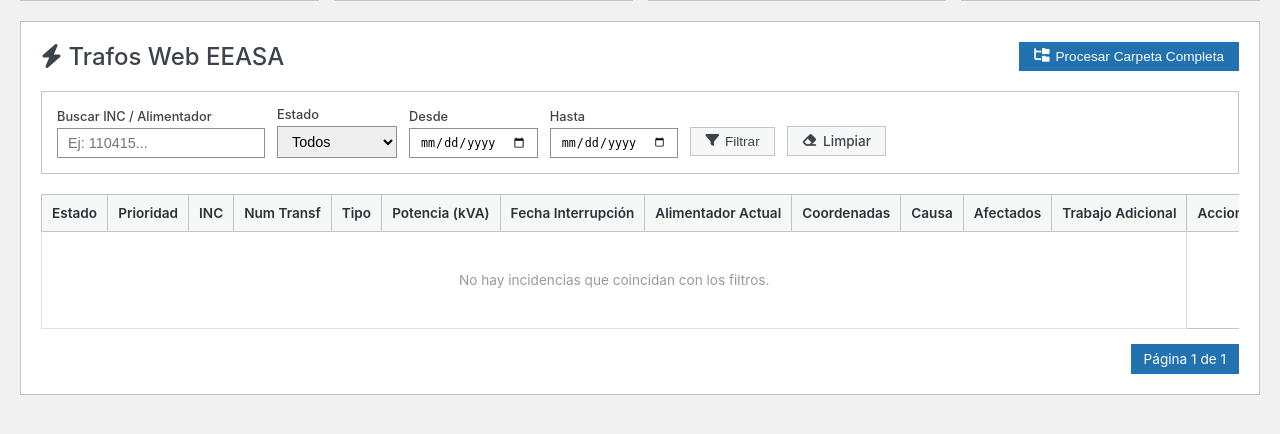
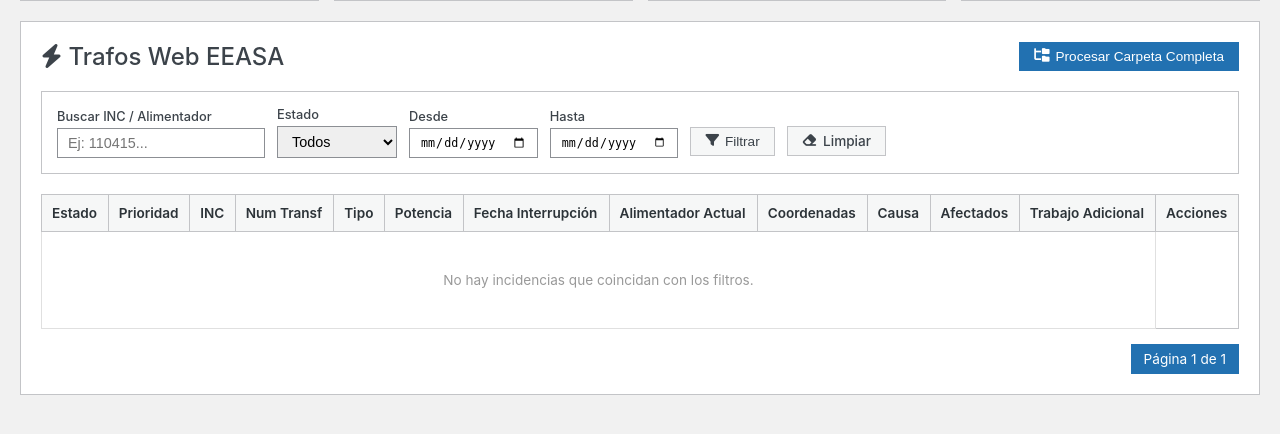
Before and after one commit to d4vhost/trafos_web, a FastAPI app: page /navegador in a window 1280 px wide. Shown: the part 144-578 px from the top of the page. Run offline with FastAPI, Linux system fonts and the light colour scheme; data that the repository does not hold is empty; parts of the project's set-up code (start-up, migrations or seed data) failed here and were passed over.

Commit message:
Update Potencia header

```diff
--- a/backend/templates/navegador.html
+++ b/backend/templates/navegador.html
@@ -86,7 +86,7 @@
                         <th>INC</th>
                         <th>Num Transf</th>
                         <th>Tipo</th>
-                        <th>Potencia (kVA)</th>
+                        <th>Potencia</th>
                         <th>Fecha Interrupción</th>
                         <th>Alimentador Actual</th>
                         <th>Coordenadas</th>
```
